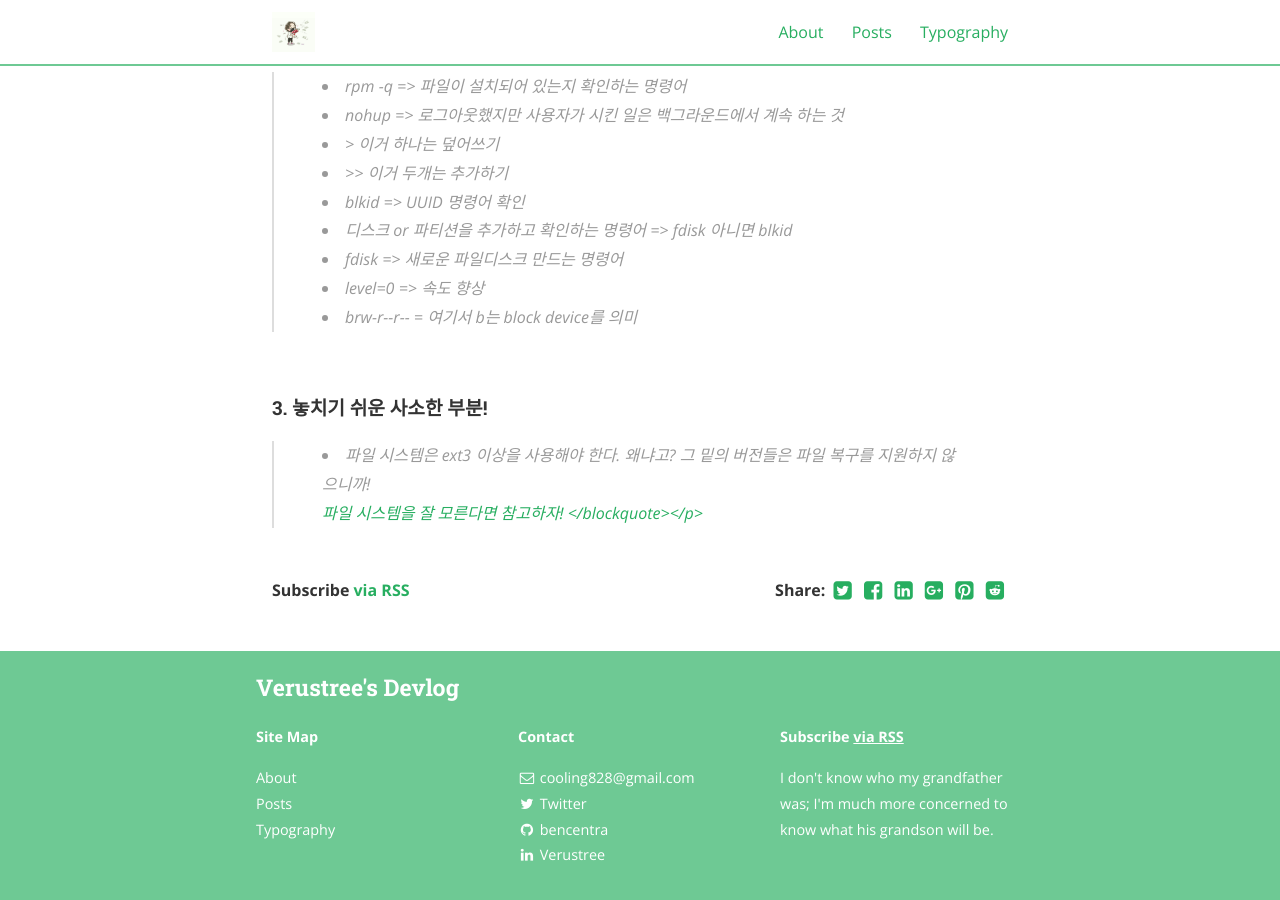
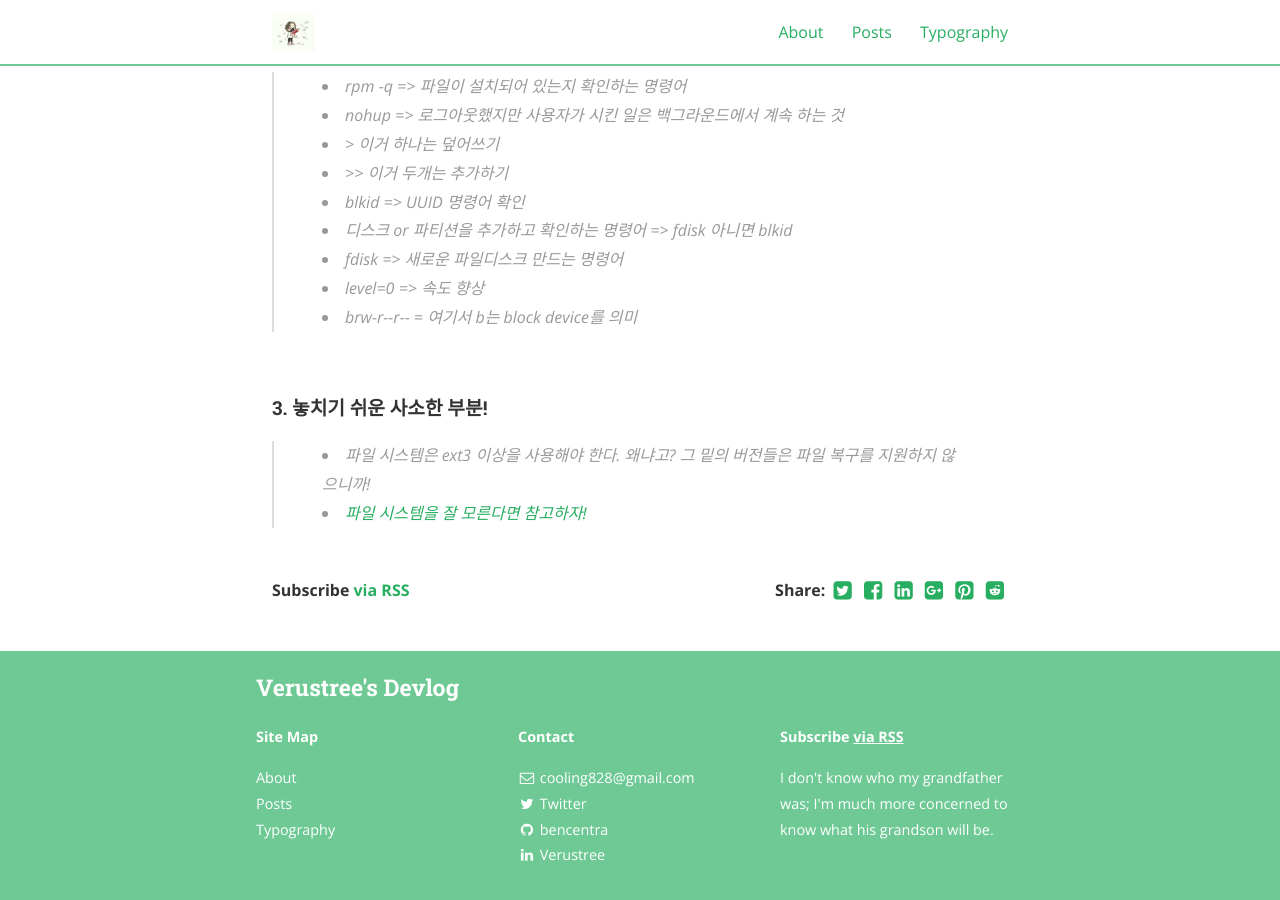
Before and after one commit to verustree/verustree.github.io, a Jekyll site: the page built from _posts/2020-04-01-TIL.md, in a window 1280 px wide and 900 px high, scrolled down 868 px. Built offline with Jekyll 4.4.1, drawn with Linux system fonts in a browser that asks for light colours; nearby versions of some CDN libraries.

Commit message:
Update 2020-04-01-TIL.md
</a> 추가해주기!!!

```diff
--- a/_posts/2020-04-01-TIL.md
+++ b/_posts/2020-04-01-TIL.md
@@ -39,5 +39,5 @@ categories: TIL
 <p>
 <h4><strong>3. 놓치기 쉬운 사소한 부분!</strong></h4><blockquote>
 <li>파일 시스템은 ext3 이상을 사용해야 한다.    왜냐고?    그 밑의 버전들은 파일 복구를 지원하지 않으니까!</li>
-<a href="https://blog.soobinpark.com/142" target="_blank">파일 시스템을 잘 모른다면 참고하자!
+<li><a href="https://blog.soobinpark.com/142" target="_blank">파일 시스템을 잘 모른다면 참고하자!</a></li>
 </blockquote></p>
```
